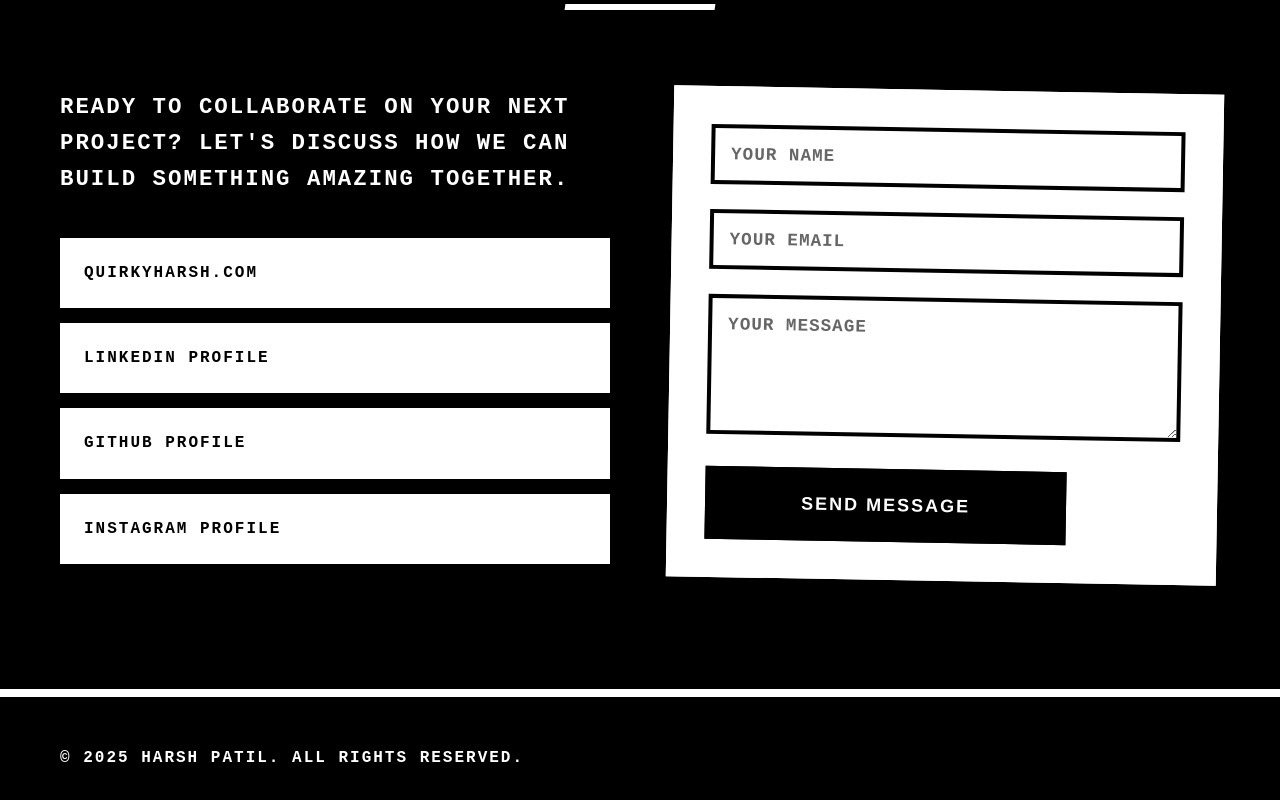
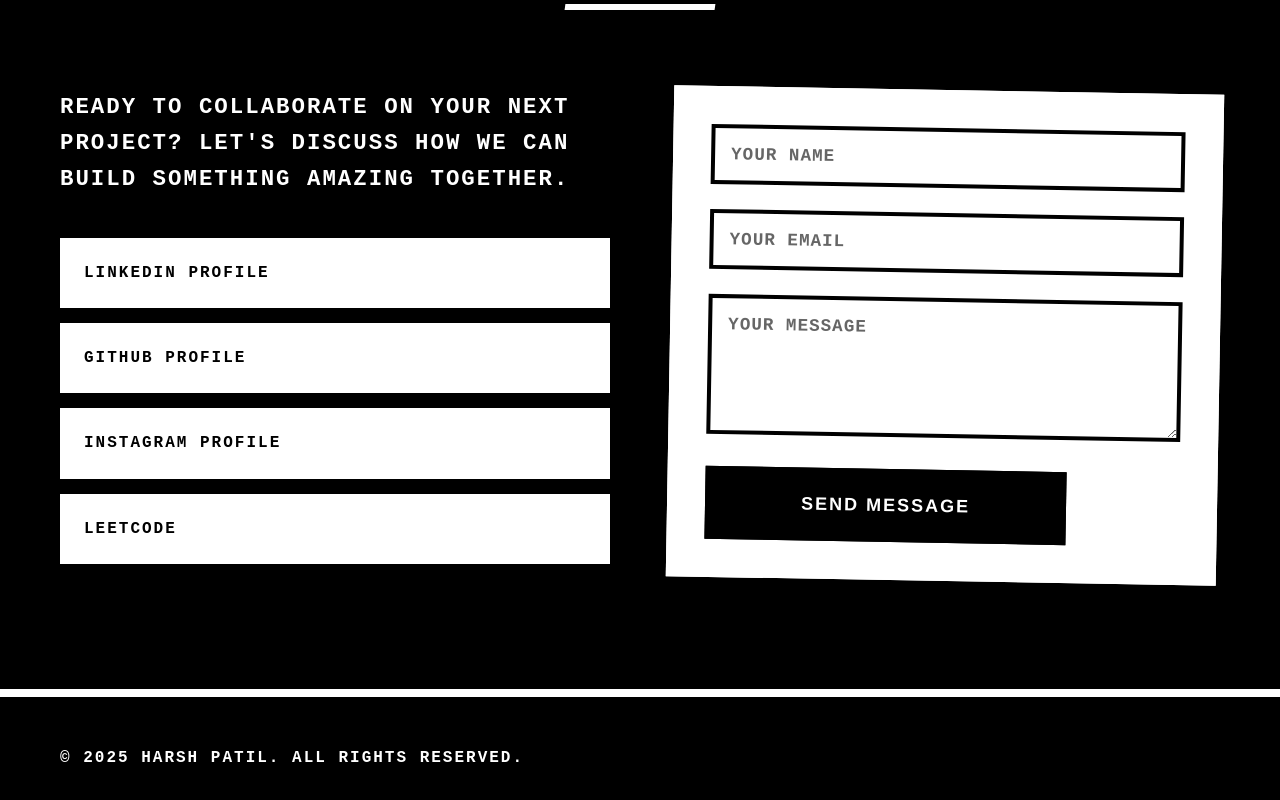
Before and after one commit to quirkyharsh/Harsh-s-Portfolio, a website: page public/index.html in a window 1280 px wide. Shown: the part 6268-7068 px from the top of the page. Drawn offline with nearby package versions, Linux system fonts and the light colour scheme.

Commit message:
added leetcode profile

```diff
--- a/public/index.html
+++ b/public/index.html
@@ -206,9 +206,6 @@
             Ready to collaborate on your next project? Let's discuss how we can build something amazing together.
           </p>
           <div class="contact-links">
-            <a href="#home" class="contact-link">
-              <span class="contact-link-text">quirkyharsh.com</span>
-            </a>
             <a href="https://www.linkedin.com/in/harsh-patil-107490243/" class="contact-link" target="_blank" rel="noopener noreferrer">
               <span class="contact-link-text">LinkedIn Profile</span>
             </a>
@@ -217,6 +214,9 @@
             </a>
             <a href="https://www.instagram.com/quirky_harsh_7/" class="contact-link" target="_blank" rel="noopener noreferrer">
               <span class="contact-link-text">Instagram Profile</span>
+            </a>
+            <a href="https://leetcode.com/u/quirky_harsh/" class="contact-link">
+              <span class="contact-link-text">Leetcode</span>
             </a>
           </div>
         </div>
```
